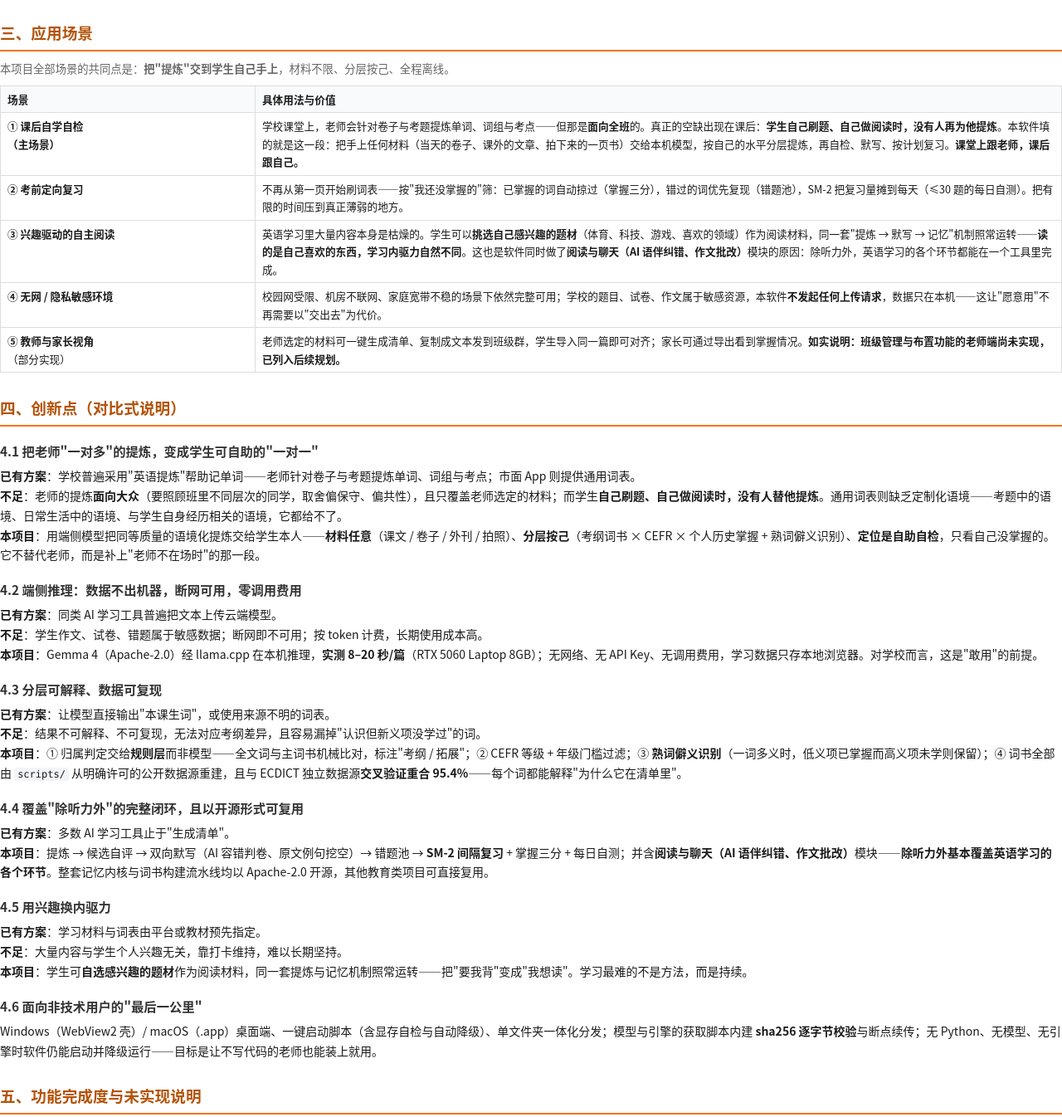
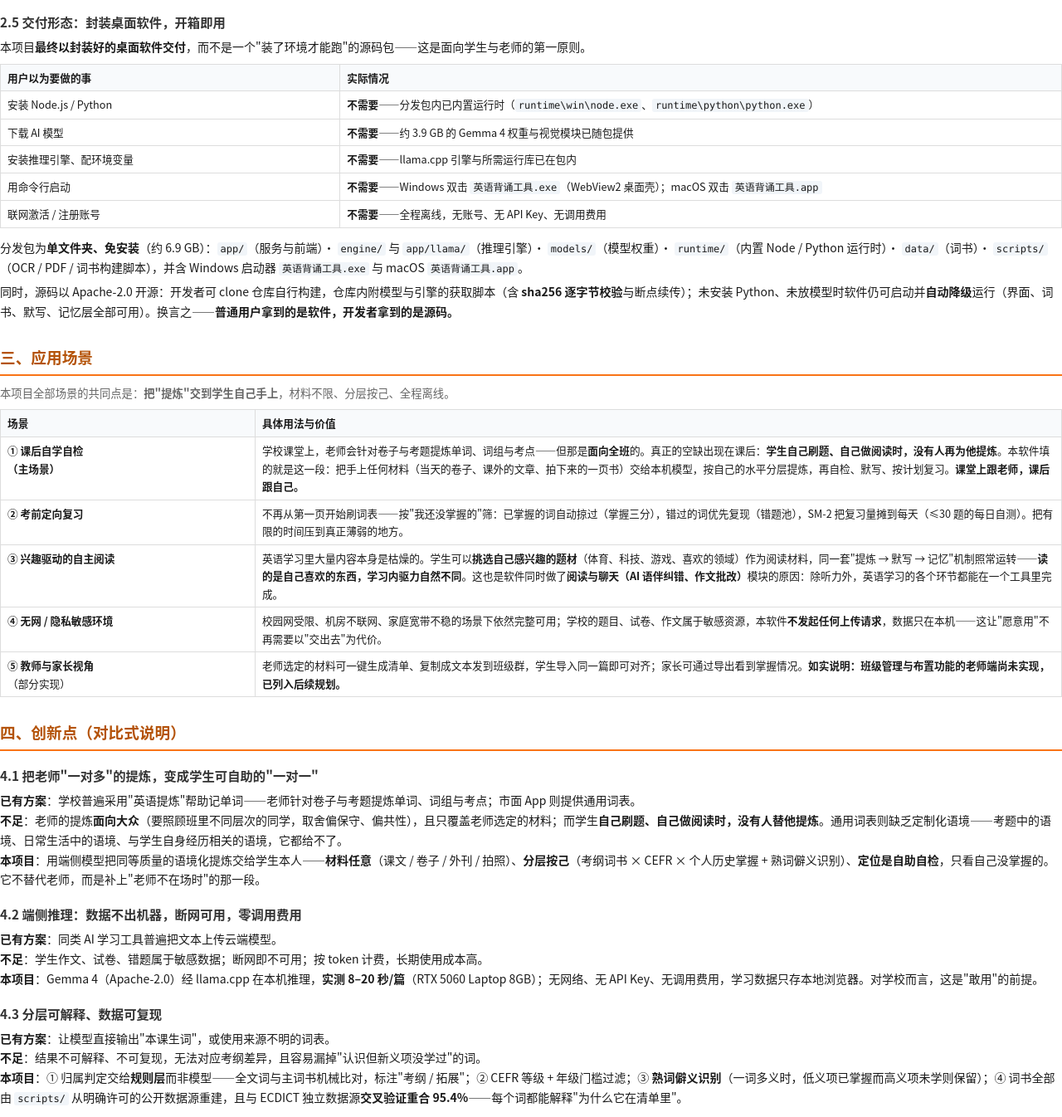
Before and after one commit to krkldxz/cat-paw-english, a plain HTML site: page docs/作品介绍.html in a window 1280 px wide. Shown: the part 2519-3865 px from the top of the page at 83% size. Drawn offline with Linux system fonts and the light colour scheme.

Commit message:
docs: PDF 补上 2.5 交付形态(封装桌面软件) 并改写 4.6

```diff
--- a/docs/作品介绍.html
+++ b/docs/作品介绍.html
@@ -139,6 +139,19 @@
 <b>sha256 逐字节校验</b>从上游获取；无模型时软件仍可启动（界面、词书、默写、记忆层全部可用）。
 </p>
 
+<h3>2.5 交付形态：封装桌面软件，开箱即用</h3>
+<p>本项目<b>最终以封装好的桌面软件交付</b>，而不是一个"装了环境才能跑"的源码包——这是面向学生与老师的第一原则。</p>
+<table>
+<tr><th style="width:32%">用户以为要做的事</th><th>实际情况</th></tr>
+<tr><td>安装 Node.js / Python</td><td><b>不需要</b>——分发包内已内置运行时（<code>runtime\win\node.exe</code>、<code>runtime\python\python.exe</code>）</td></tr>
+<tr><td>下载 AI 模型</td><td><b>不需要</b>——约 3.9 GB 的 Gemma 4 权重与视觉模块已随包提供</td></tr>
+<tr><td>安装推理引擎、配环境变量</td><td><b>不需要</b>——llama.cpp 引擎与所需运行库已在包内</td></tr>
+<tr><td>用命令行启动</td><td><b>不需要</b>——Windows 双击 <code>英语背诵工具.exe</code>（WebView2 桌面壳）；macOS 双击 <code>英语背诵工具.app</code></td></tr>
+<tr><td>联网激活 / 注册账号</td><td><b>不需要</b>——全程离线，无账号、无 API Key、无调用费用</td></tr>
+</table>
+<p>分发包为<b>单文件夹、免安装</b>（约 6.9 GB）：<code>app/</code>（服务与前端）· <code>engine/</code> 与 <code>app/llama/</code>（推理引擎）· <code>models/</code>（模型权重）· <code>runtime/</code>（内置 Node / Python 运行时）· <code>data/</code>（词书）· <code>scripts/</code>（OCR / PDF / 词书构建脚本），并含 Windows 启动器 <code>英语背诵工具.exe</code> 与 macOS <code>英语背诵工具.app</code>。</p>
+<p>同时，源码以 Apache-2.0 开源：开发者可 clone 仓库自行构建，仓库内附模型与引擎的获取脚本（含 <b>sha256 逐字节校验</b>与断点续传）；未安装 Python、未放模型时软件仍可启动并<b>自动降级</b>运行（界面、词书、默写、记忆层全部可用）。换言之——<b>普通用户拿到的是软件，开发者拿到的是源码。</b></p>
+
 <div class="pagebreak"></div>
 <h2>三、应用场景</h2>
 <p class="sub">本项目全部场景的共同点是：<b>把"提炼"交到学生自己手上</b>，材料不限、分层按己、全程离线。</p>
@@ -193,8 +206,9 @@
 <b>不足</b>：大量内容与学生个人兴趣无关，靠打卡维持，难以长期坚持。<br>
 <b>本项目</b>：学生可<b>自选感兴趣的题材</b>作为阅读材料，同一套提炼与记忆机制照常运转——把"要我背"变成"我想读"。学习最难的不是方法，而是持续。</p>
 
-<h3>4.6 面向非技术用户的"最后一公里"</h3>
-<p>Windows（WebView2 壳）/ macOS（.app）桌面端、一键启动脚本（含显存自检与自动降级）、单文件夹一体化分发；模型与引擎的获取脚本内建 <b>sha256 逐字节校验</b>与断点续传；无 Python、无模型、无引擎时软件仍能启动并降级运行——目标是让不写代码的老师也能装上就用。</p>
+<h3>4.6 封装交付：不写代码的人也能直接用</h3>
+<p><b>已有方案</b>：多数同类开源 AI 项目以"源码 + 安装说明"交付，使用者需要自己装运行时、配环境、下模型——这直接把最需要工具的学生与老师挡在门外。<br>
+<b>本项目</b>：以<b>封装好的桌面软件</b>为交付形态——分发包内已内置 Node / Python 运行时、约 3.9 GB 的模型权重、llama.cpp 引擎与全部词书，<b>单文件夹免安装、双击即用、全程离线、无需账号</b>；Windows 提供 WebView2 桌面壳（<code>英语背诵工具.exe</code>），macOS 提供原生 <code>.app</code>。源码同时以 Apache-2.0 开源，开发者可自行构建并复用其记忆内核与词书流水线。</p>
 
 <div class="pagebreak"></div>
 <h2>五、功能完成度与未实现说明</h2>
```
Also changed, not shown: 1 other file.
